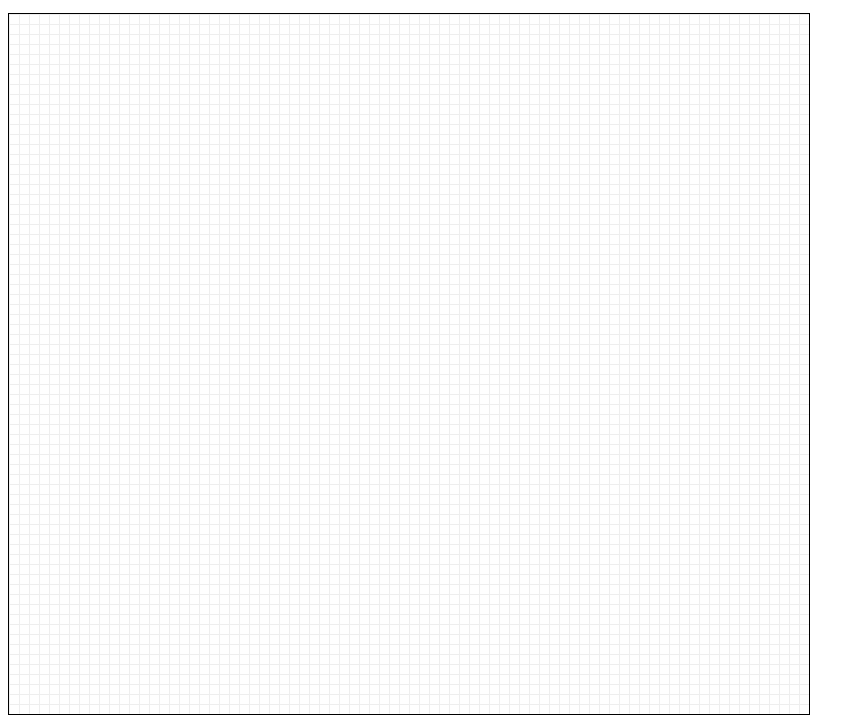
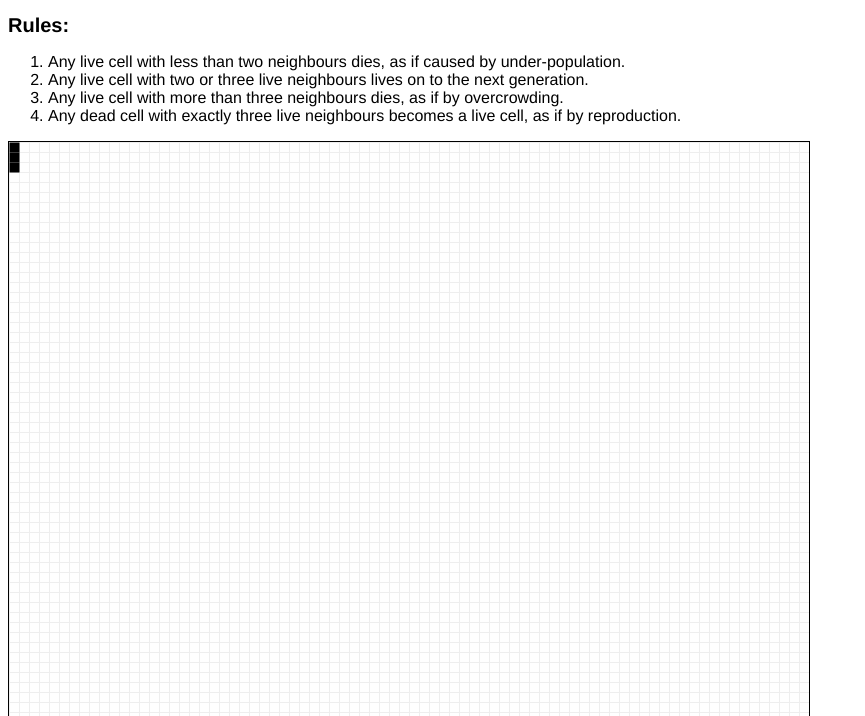
Before and after one commit to etorrejon/game.of.life, a plain HTML site: page index.html in a window 1280 px wide. Shown: the part 47-763 px from the top of the page, without its empty margins (0-865 px from the left). Drawn offline with nearby package versions, Linux system fonts and the light colour scheme.

Commit message:
Grid can now be drawn with arbitrary width and height.
todo: find a good JS testing framework and runner.

```diff
--- a/game.of.life.js
+++ b/game.of.life.js
@@ -1,61 +1,79 @@
 var CANVAS_ELEMENT_ID = 'game_of_life';
 var CELL_SIZE_IN_PIXELS = 10;
+var GRID_WIDTH_IN_CELLS = 80;
+var GRID_HEIGHT_IN_CELLS = 80;
+
+var _context;
+var _cells = [];
 
 function startSimulation() {
-  var context = createContext(CANVAS_ELEMENT_ID);
-  drawBoard(context);
+  initializeSimulation();
+  var seed = [ {x: 0, y: 0}, {x: 0, y: 1}, {x: 0, y: 2} ];
+  populateCells(seed);
 }
 
-
-function drawBoard(context) {
-  drawGrid(context);
+function initializeSimulation(gridSize) {
+  initializeCanvas();
+  drawGrid();
 }
 
-function populateCell(context, position) {
-  context.fillRect(position.x, position.y, CELL_SIZE_IN_PIXELS, CELL_SIZE_IN_PIXELS);
+function initializeCanvas() {
+  var canvas = document.getElementById(CANVAS_ELEMENT_ID);
+  canvas.width = GRID_WIDTH_IN_CELLS * CELL_SIZE_IN_PIXELS;
+  canvas.height = GRID_HEIGHT_IN_CELLS * CELL_SIZE_IN_PIXELS;
+
+  _context = canvas.getContext('2d');
+  _context.translate(0.5, 0.5); // shifts lines half a pixel - to avoid blurry lines
+  _context.strokeStyle = "#eee";
 }
 
-function drawGrid(context) {
-  var gridWidth = context.canvas.width;
-  var gridHeight = context.canvas.height;
-  var numberOfGridLines = gridWidth / CELL_SIZE_IN_PIXELS;
+function drawGrid() {
+  var gridWidth = GRID_WIDTH_IN_CELLS * CELL_SIZE_IN_PIXELS;
+  var gridHeight = GRID_HEIGHT_IN_CELLS * CELL_SIZE_IN_PIXELS;
 
-  for(var i = 0; i < numberOfGridLines; i++) {
+  for(var i = 0; i < GRID_HEIGHT_IN_CELLS; i++) {
     var start_offset = CELL_SIZE_IN_PIXELS * i;
-    log("start_offset: {offset}".supplant({ offset: start_offset }));
-
     var verticalStartPoint = { x: start_offset, y: 0 };
     var verticalEndPoint = { x: start_offset, y: gridHeight };
+    drawLine(verticalStartPoint, verticalEndPoint);
+  }
 
+  for(var i = 0; i < GRID_WIDTH_IN_CELLS; i++) {
+    var start_offset = CELL_SIZE_IN_PIXELS * i;
     var horizontalStartPoint = { x: 0, y: start_offset };
     var horizontalEndPoint = { x: gridWidth, y: start_offset };
-
-    drawLine(context, verticalStartPoint, verticalEndPoint);
-    drawLine(context, horizontalStartPoint, horizontalEndPoint);
+    drawLine(horizontalStartPoint, horizontalEndPoint);
   }
 }
 
-function createContext(canvasElementId) {
-  var canvas = document.getElementById(canvasElementId)
-  var context = canvas.getContext('2d');
-  context.translate(0.5, 0.5); // shifts lines half a pixel - to avoid blurry lines
-  context.strokeStyle = "#eee";
-  return context;
+function populateCells(cellPositions) {
+  var i;
+  for(i = 0; i < cellPositions.length; i++) {
+    populateCell(cellPositions[i]);
+  }
 }
+
+function populateCell(position) {
+  _cells[_cells.length] = position;
+  var xCoordinate = position.x * CELL_SIZE_IN_PIXELS;
+  var yCoordinate = position.y * CELL_SIZE_IN_PIXELS;
+  _context.fillRect(xCoordinate, yCoordinate, CELL_SIZE_IN_PIXELS, CELL_SIZE_IN_PIXELS);
+}
+
 
 function log(message) {
   $("#log").prepend( "<p>{m}</p>".supplant({m: message}) );
 }
 
-function drawLine(context, startPoint, endPoint) {
+function drawLine(startPoint, endPoint) {
   log("drawing line from ({x1}, {y1}) to ({x2}, {y2})".supplant({ x1: startPoint.x + 0.5,
                                                                   y1: startPoint.y + 0.5,
                                                                   x2: endPoint.x + 0.5,
                                                                   y2: endPoint.y + 0.5}));
 
-  context.beginPath();
-  context.moveTo(startPoint.x, startPoint.y);
-  context.lineTo(endPoint.x, endPoint.y);
-  context.closePath();
-  context.stroke();
+  _context.beginPath();
+  _context.moveTo(startPoint.x, startPoint.y);
+  _context.lineTo(endPoint.x, endPoint.y);
+  _context.closePath();
+  _context.stroke();
 }
--- a/index.html
+++ b/index.html
@@ -20,6 +20,15 @@
 
     <h1>Conway's Game of Life</h1>
 
+    <h2>Rules:</h2>
+
+    <ol>
+      <li>Any live cell with less than two neighbours dies, as if caused by under-population.</li>
+      <li>Any live cell with two or three live neighbours lives on to the next generation.</li>
+      <li>Any live cell with more than three neighbours dies, as if by overcrowding.</li>
+      <li>Any dead cell with exactly three live neighbours becomes a live cell, as if by reproduction.</li>
+    </ol>
+
     <canvas id="game_of_life" width="800" height="700">
       <p>Sorry, your browser doesn't support HTML5 canvas!</p>
     </canvas>
--- a/style.css
+++ b/style.css
@@ -3,7 +3,7 @@ body {
 }
 
 canvas {
-  border: solid 1px black;
+  border: solid 0.1em black;
 }
 
 form {
@@ -12,6 +12,10 @@ form {
 
 h1 {
   font-size: 1.5em; /* 24px / 16px */
+}
+
+h2 {
+  font-size: 1.25em; /* 20px / 16px */
 }
 
 label {
--- a/utilities.js
+++ b/utilities.js
@@ -12,6 +12,22 @@ if (!String.prototype.supplant) {
     };
 }
 
+// matrix function taken from Douglas Crockford's "Javascript: The Good Parts"
+// http://shop.oreilly.com/product/9780596517748.do
+if (!Array.matrix) {
+  Array.matrix = function(m, n, initial) {
+    var a, i, j, mat = [];
+    for(i = 0; i < m; i += 1) {
+      a = [];
+      for(j = 0; j < n; j += 1) {
+        a[j] = initial;
+      }
+      mat[i] = a;
+    }
+    return mat;
+  }
+}
+
 if (!Math.toRadians) {
   Math.toRadians = function (deg) {
     return deg * Math.PI / 180;
```
